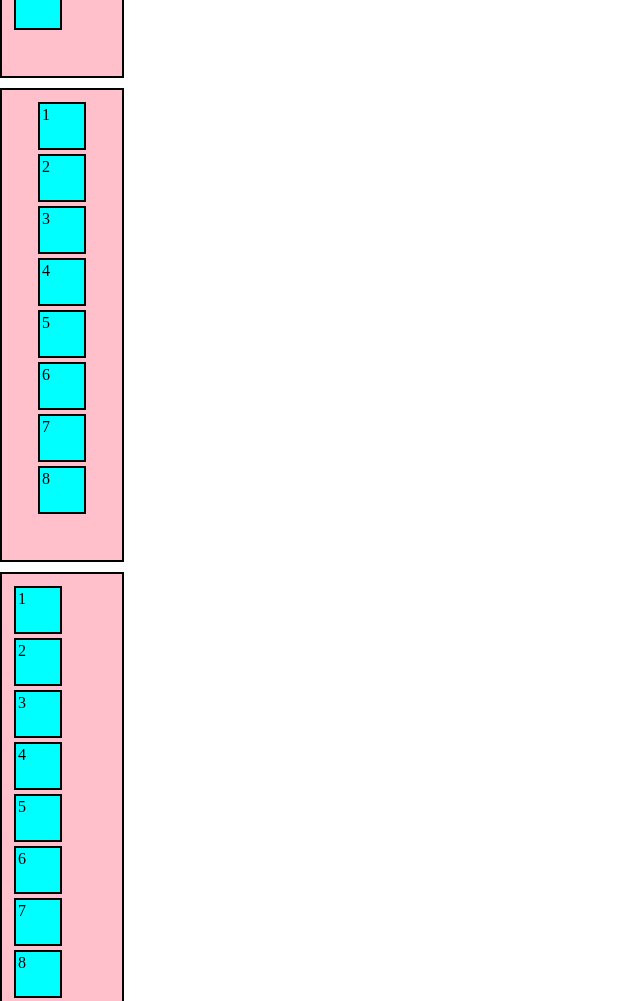
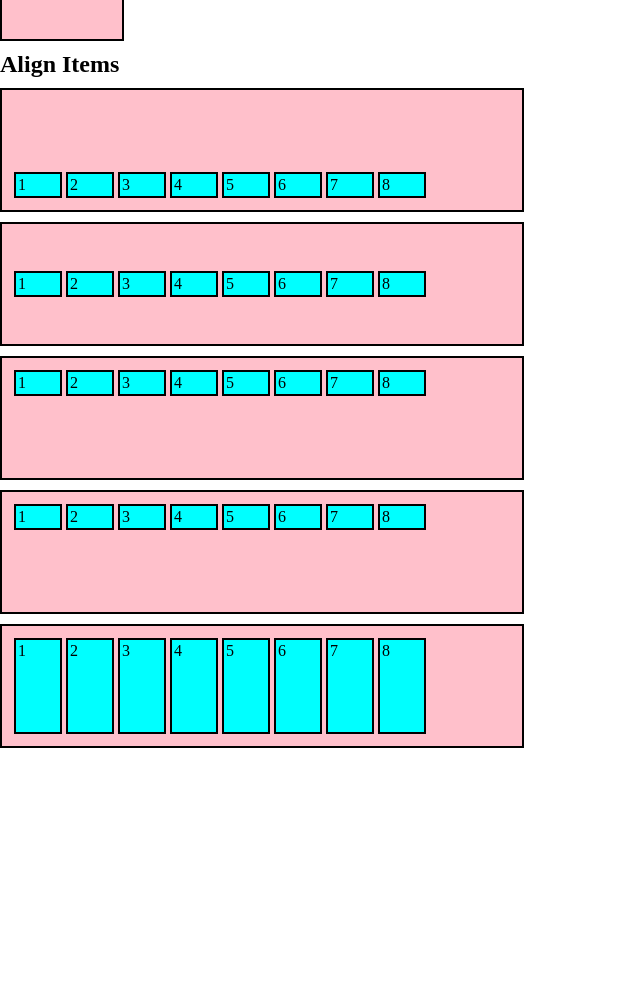
Before and after one commit to Buyanturs/buntar-7a, a plain HTML site: page sigma.html in a window 1280 px wide. Shown: the part 3247-4248 px from the top of the page, without its empty margins (0-640 px from the left). After the commit the page ends 4005 px from the top, so only its background shows below. Drawn offline with Linux system fonts and the light colour scheme.

Commit message:
sigma fweah

```diff
--- a/sigma.css
+++ b/sigma.css
@@ -5,6 +5,7 @@
 .container1{
     display: flex;
     flex-wrap: wrap;
+    flex-direction: row;
     flex-direction: column;
     width: 100px;
     height: 450px;
@@ -17,14 +18,13 @@
     display: flex;
     flex-wrap: wrap;
     flex-direction: row;
-    width: 800px;
+    width: 500px;
     height: 100px;
     background-color: pink;
     margin: 10px 0;
     padding: 10px;
     border: 2px solid black;
 }
-
 .item {
     background-color: aqua;
     height: 40px;
@@ -33,55 +33,53 @@
     border: 2px solid black;
     padding: 2px;
 }
-
+.item1{
+    background-color: aqua;
+    width: 40px;
+    margin: 2px;
+    border: 2px solid black;
+    padding: 2px;
+    height: auto;
+}
 .justify-content-start {
     justify-content: flex-start;
 }
-
 .justify-content-end {
     justify-content: flex-end;
 }
-
 .justify-content-center {
     justify-content: center;
 }
-
 .justify-content-space-between {
     justify-content: space-between;
 }
-
 .justify-content-space-around {
     justify-content: space-around;
 }
-
 .justify-content-space-evenly {
     justify-content: space-evenly;
 }
-
 .align-content-flex-start {
     align-content: flex-start;
 }
-
 .align-content-flex-end {
     align-content: flex-end;
 }
-
+.align-content-center {
+    align-content: center;
+}
 .align-content-space-around {
     align-content: space-around;
 }
-
 .align-content-space-between {
     align-content: space-between;
 }
-
-.align-items-stretch {
-    align-items: initial;
+.align-items-baseline {
+    align-items: baseline;
 }
-
 .align-items-center {
     align-items: center;
 }
-
 .align-items-flex-start {
     align-items: flex-start;
 }
@@ -89,3 +87,6 @@
 .align-items-flex-end {
     align-items: flex-end;
 }
+.align-items-stretch {
+    align-items: stretch;
+}
--- a/sigma.html
+++ b/sigma.html
@@ -90,6 +90,16 @@
         <div class="item">7</div>
         <div class="item">8</div>
     </div>
+    <div class="container1 align-content-center">
+        <div class="item">1</div>
+        <div class="item">2</div>
+        <div class="item">3</div>
+        <div class="item">4</div>
+        <div class="item">5</div>
+        <div class="item">6</div>
+        <div class="item">7</div>
+        <div class="item">8</div>
+    </div>
     <div class="container1 align-content-space-around">
         <div class="item">1</div>
         <div class="item">2</div>
@@ -112,45 +122,55 @@
     </div>
 
     <h2>Align Items</h2>
-    <div class="container1 align-items-stretch">
-        <div class="item">1</div>
-        <div class="item">2</div>
-        <div class="item">3</div>
-        <div class="item">4</div>
-        <div class="item">5</div>
-        <div class="item">6</div>
-        <div class="item">7</div>
-        <div class="item">8</div>
+    <div class="container align-items-flex-end">
+        <div class="item1">1</div>
+        <div class="item1">2</div>
+        <div class="item1">3</div>
+        <div class="item1">4</div>
+        <div class="item1">5</div>
+        <div class="item1">6</div>
+        <div class="item1">7</div>
+        <div class="item1">8</div>
     </div>
-    <div class="container1 align-items-center">
-        <div class="item">1</div>
-        <div class="item">2</div>
-        <div class="item">3</div>
-        <div class="item">4</div>
-        <div class="item">5</div>
-        <div class="item">6</div>
-        <div class="item">7</div>
-        <div class="item">8</div>
+    <div class="container align-items-center">
+        <div class="item1">1</div>
+        <div class="item1">2</div>
+        <div class="item1">3</div>
+        <div class="item1">4</div>
+        <div class="item1">5</div>
+        <div class="item1">6</div>
+        <div class="item1">7</div>
+        <div class="item1">8</div>
     </div>
-    <div class="container1 align-items-flex-start">
-        <div class="item">1</div>
-        <div class="item">2</div>
-        <div class="item">3</div>
-        <div class="item">4</div>
-        <div class="item">5</div>
-        <div class="item">6</div>
-        <div class="item">7</div>
-        <div class="item">8</div>
+    <div class="container align-items-flex-start">
+        <div class="item1">1</div>
+        <div class="item1">2</div>
+        <div class="item1">3</div>
+        <div class="item1">4</div>
+        <div class="item1">5</div>
+        <div class="item1">6</div>
+        <div class="item1">7</div>
+        <div class="item1">8</div>
     </div>
-    <div class="container1 align-items-flex-end">
-        <div class="item">1</div>
-        <div class="item">2</div>
-        <div class="item">3</div>
-        <div class="item">4</div>
-        <div class="item">5</div>
-        <div class="item">6</div>
-        <div class="item">7</div>
-        <div class="item">8</div>
+    <div class="container align-items-baseline">
+        <div class="item1">1</div>
+        <div class="item1">2</div>
+        <div class="item1">3</div>
+        <div class="item1">4</div>
+        <div class="item1">5</div>
+        <div class="item1">6</div>
+        <div class="item1">7</div>
+        <div class="item1">8</div>
+    </div>
+    <div class="container align-items-stretch">
+        <div class="item1">1</div>
+        <div class="item1">2</div>
+        <div class="item1">3</div>
+        <div class="item1">4</div>
+        <div class="item1">5</div>
+        <div class="item1">6</div>
+        <div class="item1">7</div>
+        <div class="item1">8</div>
     </div>
 </body>
 </html>
```
